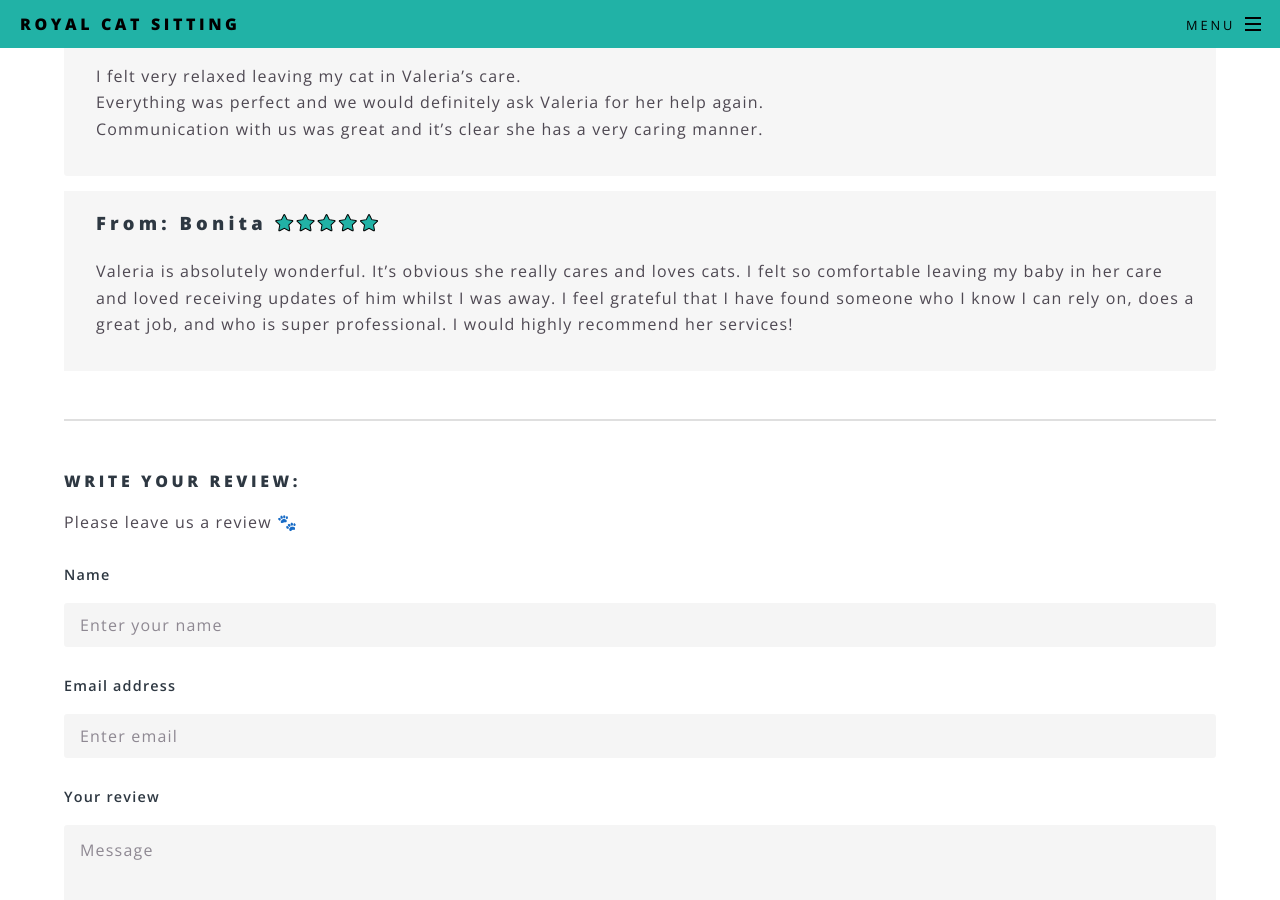
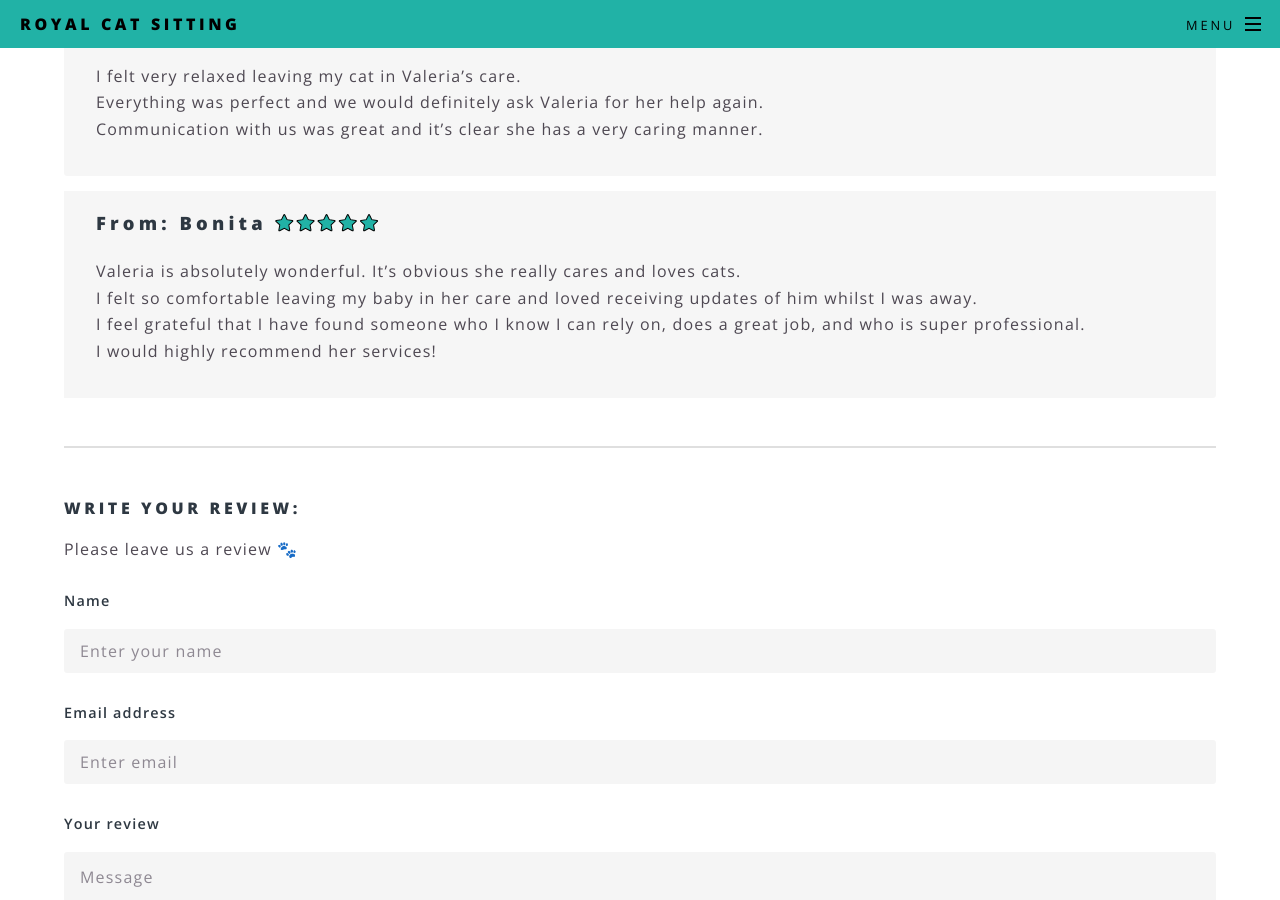
Before and after one commit to royalcatsitting/royalcatsitting.github.io, a Jekyll site: the page built from our_reviews.html, in a window 1280 px wide and 900 px high, scrolled down 994 px. Built offline with Jekyll 4.4.1, drawn with Linux system fonts in a browser that asks for light colours.

```diff
--- a/our_reviews.html
+++ b/our_reviews.html
@@ -57,9 +57,9 @@ order: 4
 <li>
 	<h3 style="text-transform: none;">From: Bonita <i class="icon fa-star icon-full"></i><i class="icon fa-star icon-full"></i><i class="icon fa-star icon-full"></i><i class="icon fa-star icon-full"></i><i class="icon fa-star icon-full"></i></h3>
 	<p>
-	Valeria is absolutely wonderful. It’s obvious she really cares and loves cats.
-	I felt so comfortable leaving my baby in her care and loved receiving updates of him whilst I was away.
-	I feel grateful that I have found someone who I know I can rely on, does a great job, and who is super professional.
+	Valeria is absolutely wonderful. It’s obvious she really cares and loves cats.<br />
+	I felt so comfortable leaving my baby in her care and loved receiving updates of him whilst I was away.<br />
+	I feel grateful that I have found someone who I know I can rely on, does a great job, and who is super professional.<br />
 	I would highly recommend her services!
 	<!-- <div style="font-size: 10pt; line-height: 0.0em; font-style: italic;">10th June 2023</div> -->
 	</p>
```
